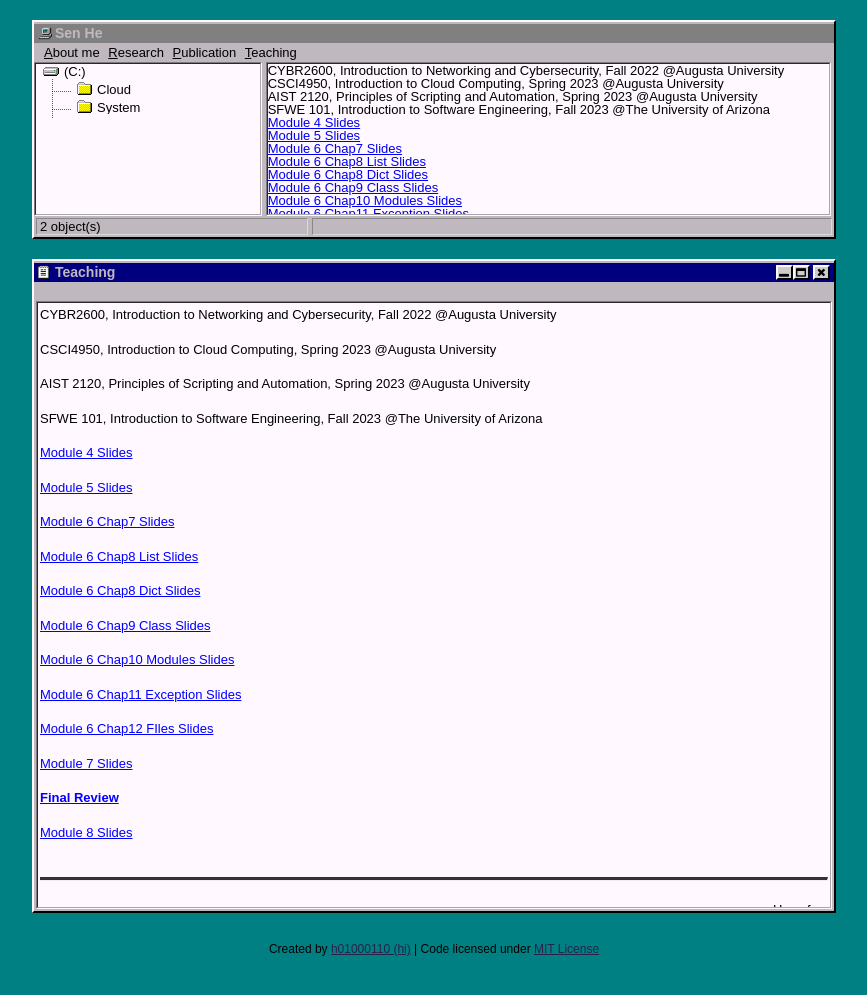
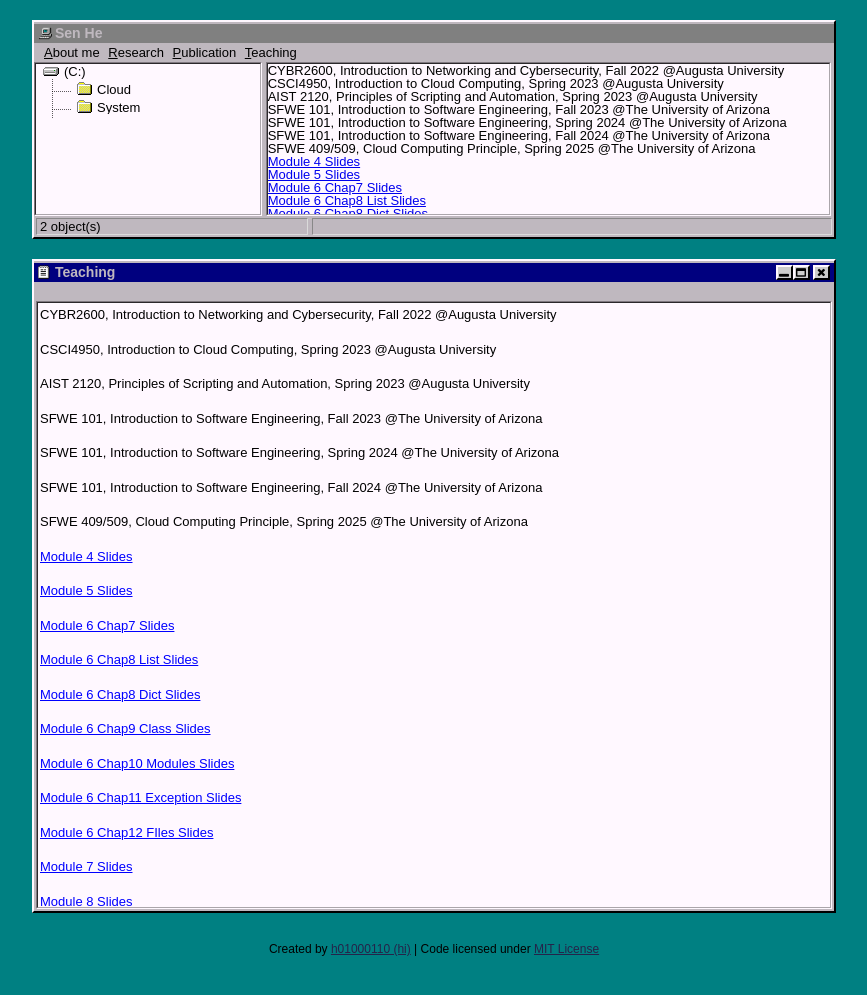
Before and after one commit to sen-he/sen-he.github.io, a Jekyll site: the page built from teaching/index.md, in a window 1280 px wide. Shown: the top 995 px of the page, without its empty margins (206-1073 px from the left). Built offline with Jekyll 4.4.1, drawn with Linux system fonts in a browser that asks for light colours.

Commit message:
Update index.md

```diff
--- a/teaching/index.md
+++ b/teaching/index.md
@@ -10,6 +10,12 @@
   AIST 2120, Principles of Scripting and Automation, Spring 2023 @Augusta University
 
   SFWE 101, Introduction to Software Engineering, Fall 2023 @The University of Arizona
+
+  SFWE 101, Introduction to Software Engineering, Spring 2024 @The University of Arizona
+
+  SFWE 101, Introduction to Software Engineering, Fall 2024 @The University of Arizona
+
+  SFWE 409/509, Cloud Computing Principle, Spring 2025 @The University of Arizona
 
 
   [Module 4 Slides](https://github.com/sen-he/sen-he.github.io/blob/master/teaching/Module%204%20-%20Software%20Implementation%20In%20Class%20Activities.pptx)
@@ -32,6 +38,6 @@
 
   [Module 7 Slides](https://github.com/sen-he/sen-he.github.io/blob/master/teaching/slides_mod7_DifferentTypesOfSoftwareTestingAndAlienInvasionSourceCode.pptx)
 
-  <strong>[Final Review](https://github.com/sen-he/sen-he.github.io/blob/master/teaching/Final_Review%20-%20.pptx)</strong>
+  [Module 8 Slides](https://github.com/sen-he/sen-he.github.io/blob/master/teaching/Module%208%20-%20Adding%20New%20Features%20to%20Alien%20Invasion.pptx)
 
-  [Module 8 Slides](https://github.com/sen-he/sen-he.github.io/blob/master/teaching/Module%208%20-%20Adding%20New%20Features%20to%20Alien%20Invasion.pptx)
+  <strong>[Midterm 1 Review](https://github.com/sen-he/sen-he.github.io/blob/master/teaching/Midterm1_Review.pptx)</strong>
```
